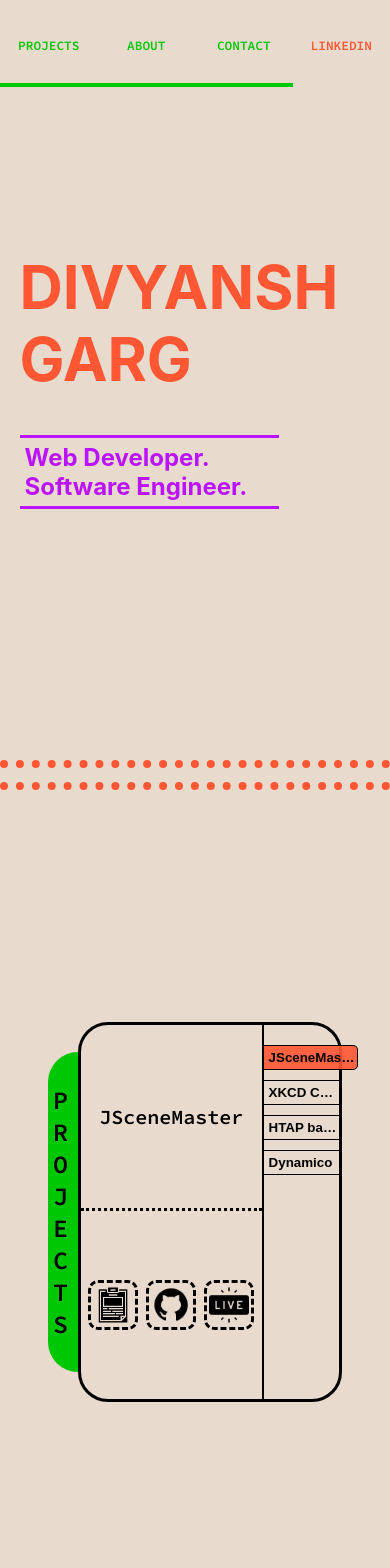
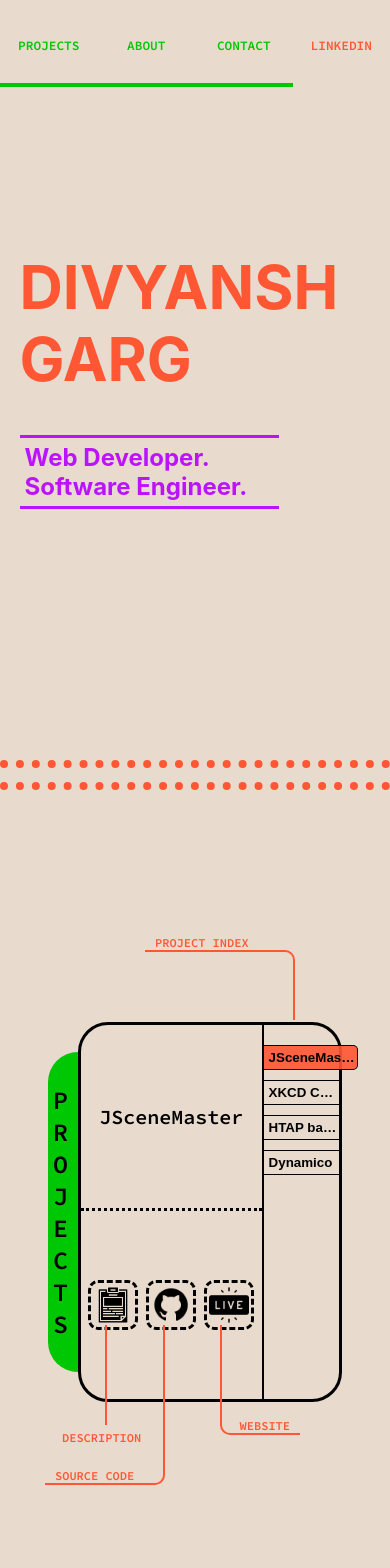
Before and after one commit to DGarg375/DGarg375.github.io, a React (Create React App) app: page / in a window 390 px wide. Shown: the top 1568 px of the page. Built offline with nearby package versions, Linux system fonts and the light colour scheme; the HTML template or start-up script is replaced by a standard one; a web font is replaced by a local one.

Commit message:
help layout tryout

```diff
--- a/src/desktop/projectslider/ProjectSlider.css
+++ b/src/desktop/projectslider/ProjectSlider.css
@@ -25,16 +25,6 @@
     font-size: 25px;
     color: black;
     font-weight: bold;
-}
-
-@media screen and (max-width: 850px) {
-    .slider-base {
-        width: 550px;
-        height: 320px;
-    }
-    .slider-label {
-        height: 320px;
-    }
 }
 
 .img-container {
@@ -113,3 +103,13 @@
     text-align: center;
     margin-top: 3%;
 }
+
+@media screen and (max-width: 850px) {
+    .slider-base {
+        width: 550px;
+        height: 320px;
+    }
+    .slider-label {
+        height: 320px;
+    }
+}
--- a/src/mobile/aboutslidermobile/AboutSliderMobile.css
+++ b/src/mobile/aboutslidermobile/AboutSliderMobile.css
@@ -35,6 +35,21 @@
     position: relative;
     border-radius: 30px;
 }
+
+.about-slider-label {
+    width: 30px;
+    background-color: #00c703;
+    height: 380px;
+    border-radius: 0px 30px 30px 0px;
+    display: flex;
+    flex-direction: column;
+    padding-left: 10px;
+    justify-content: center;
+    font-size: 25px;
+    color: black;
+    font-weight: bold;
+}
+
 
 .about-index-container {
     width: 30%;
@@ -107,3 +122,10 @@
     width: 265px;
     display: none;
 }
+
+
+@media screen and (max-width: 850px) {
+    .about-slider-label {
+        height: 320px;
+    }
+}
--- a/src/mobile/aboutslidermobile/AboutSliderMobile.js
+++ b/src/mobile/aboutslidermobile/AboutSliderMobile.js
@@ -26,12 +26,12 @@ const AboutSliderMobile = (props) => {
             document.getElementById('description-hide-about-id').style.display = "flex";
             document.getElementById('img-base-about-container').style.display = "none";
             document.getElementById('about-placeholder-id').style.display = "block";
-            document.getElementById('description-about-mobile-mainbody-id').scrollTop = 0;
         } else {
             document.getElementById('description-hide-about-id').style.display = "none";
             document.getElementById('img-base-about-container').style.display = "flex";
             document.getElementById('about-placeholder-id').style.display = "none";
         }
+        document.getElementById('description-about-mobile-mainbody-id').scrollTop = 0;
     }, [toggleAbout, setToggleAbout])
 
     useEffect(() => {
--- a/src/mobile/projectslidermobile/ProjectSliderMobile.css
+++ b/src/mobile/projectslidermobile/ProjectSliderMobile.css
@@ -7,6 +7,20 @@
     font-family: 'Source Code Pro', monospace;
     color: #BC13FE;
     position: relative;
+}
+
+.slider-label {
+    background-color: #00c703;
+    width: 30px;
+    height: 380px;
+    border-radius: 30px 0px 0px 30px;
+    display: flex;
+    flex-direction: column;
+    padding-left: 5px;
+    justify-content: center;
+    font-size: 25px;
+    color: black;
+    font-weight: bold;
 }
 
 .img-base {
@@ -135,3 +149,99 @@
     height: 380px;
     display: none;
 }
+
+@media screen and (max-width: 850px) {
+    .slider-base {
+        width: 550px;
+        height: 320px;
+    }
+    .slider-label {
+        height: 320px;
+    }
+}
+
+.layout-help-projects {
+    position: absolute;
+    height: 100vh;
+    width: 100vw;
+    pointer-events: none;
+    color: rgba(255, 87, 51, 1);
+    font-weight: bold;
+    font-size: 12px;
+}
+
+.relative-class {
+    position: relative;
+}
+
+.help-arrows {
+    border-color: rgba(255, 87, 51, 1);
+}
+
+.index-layout-container {
+    margin-left: 145px;
+    margin-top: 145px;
+    position: absolute;
+}
+.description-layout-container {
+    display: flex;
+    flex-direction: column-reverse;
+    margin-left: 62px;
+    margin-top: 535px;
+    row-gap: 5px;
+    position: absolute;
+}
+.github-layout-container {
+    position: absolute;
+    margin-top: 535px;
+    margin-left: 45px;
+}
+.live-layout-container {
+    position: absolute;
+    margin-top: 535px;
+    margin-left: 220px;
+}
+
+#arrow-index {
+    width: 150px;
+    height: 70px;
+    border-radius: 0px 10px 0px 0px;
+    border-top: 2px solid rgba(255, 87, 51, 1);
+    border-right: 2px solid rgba(255, 87, 51, 1);
+}
+#arrow-description {
+    width: 45px;
+    height: 100px;
+    border-right: 2px solid rgba(255, 87, 51, 1);
+}
+#arrow-git {
+    width: 120px;
+    height: 160px;
+    border-right: 2px solid rgba(255, 87, 51, 1);
+    border-bottom: 2px solid rgba(255, 87, 51, 1);
+    border-radius:0px 0px 10px 0px;
+    display: flex;
+    align-items: flex-end;
+}
+#arrow-live {
+    width: 80px;
+    height: 110px;
+    border-left: 2px solid rgba(255, 87, 51, 1);
+    border-bottom: 2px solid rgba(255, 87, 51, 1);
+    border-radius:0px 0px 0px 10px;
+    display: flex;
+    align-items: flex-end;
+    justify-content: flex-end;
+}
+
+#index-project-arrow {
+    margin-left: 10px;
+}
+#desc-project-arrow {
+}
+#git-project-arrow {
+    margin-left: 10px;
+}
+#live-project-arrow {
+    margin-right: 10px;
+}
--- a/src/mobile/projectslidermobile/ProjectSliderMobile.js
+++ b/src/mobile/projectslidermobile/ProjectSliderMobile.js
@@ -25,12 +25,14 @@ const ProjectSliderMobile = (props) => {
             document.getElementById('description-hide-id').style.display = "flex";
             document.getElementById('img-base-container').style.display = "none";
             document.getElementById('placCont').style.display = "block";
-            document.getElementById('description-mobile-mainbody-id').scrollTop = 0;
+            document.getElementById('layout-help-projects-id').style.display = "none";
         } else {
             document.getElementById('description-hide-id').style.display = "none";
             document.getElementById('img-base-container').style.display = "flex";
             document.getElementById('placCont').style.display = "none";
+            document.getElementById('layout-help-projects-id').style.display = "block";
         }
+        document.getElementById('description-mobile-mainbody-id').scrollTop = 0;
     }, [toggleDescription, setToggleDescription])
 
     useEffect(() => {
@@ -92,6 +94,28 @@ const ProjectSliderMobile = (props) => {
                         {currentProject.description}
                     </div>
             </div>
+            <div class="layout-help-projects" id="layout-help-projects-id">
+                <div class="relative-class">
+                    <div class="index-layout-container">
+                        <span id="index-project-arrow">PROJECT INDEX</span>
+                        <div class="help-arrows" id="arrow-index"></div>
+                    </div>
+                    <div class="description-layout-container">
+                        <span id="desc-project-arrow">DESCRIPTION</span>
+                        <div class="help-arrows" id="arrow-description"></div>
+                    </div>
+                    <div class="github-layout-container">
+                        <div class="help-arrows" id="arrow-git">
+                            <span id="git-project-arrow">SOURCE CODE</span>
+                        </div>
+                    </div>
+                    <div class="live-layout-container">
+                        <div class="help-arrows" id="arrow-live">
+                            <span id="live-project-arrow">WEBSITE</span>
+                        </div>
+                    </div>
+                </div>
+            </div>
         </div>
     );
 }
```
